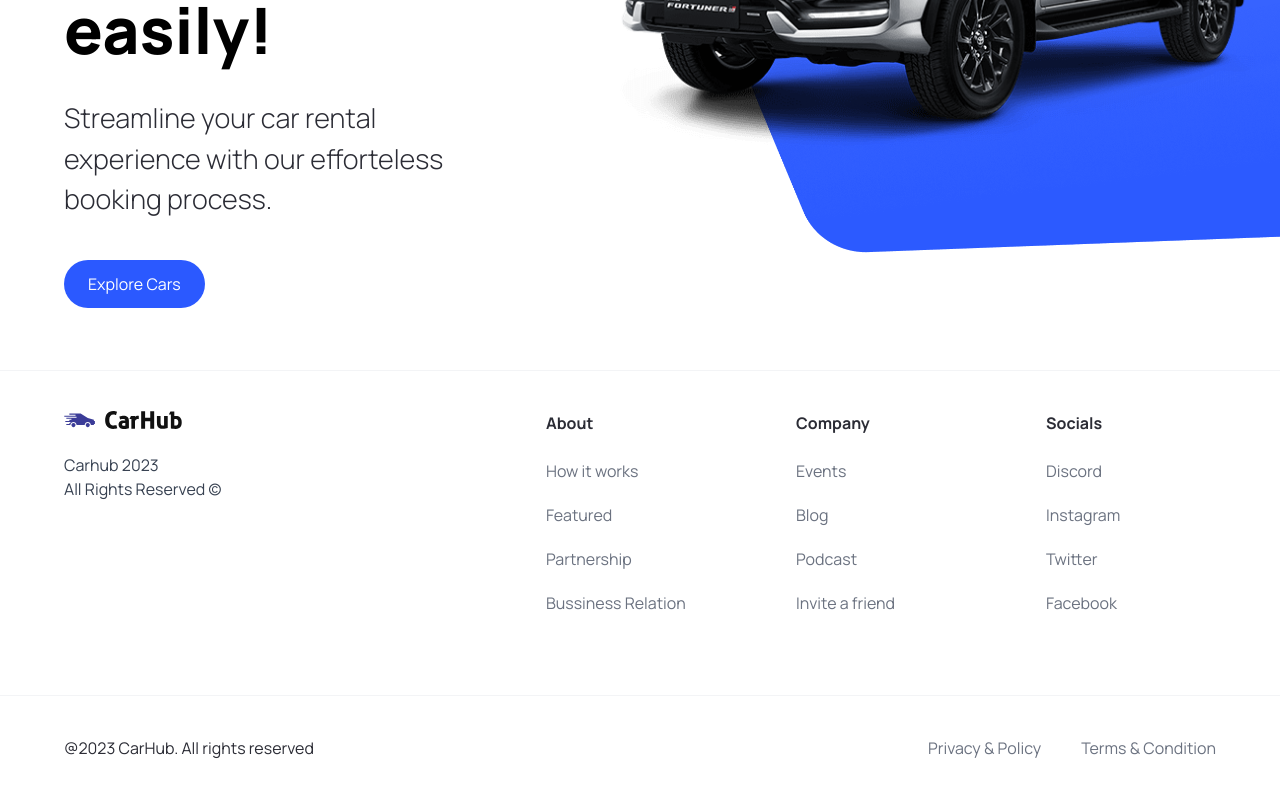
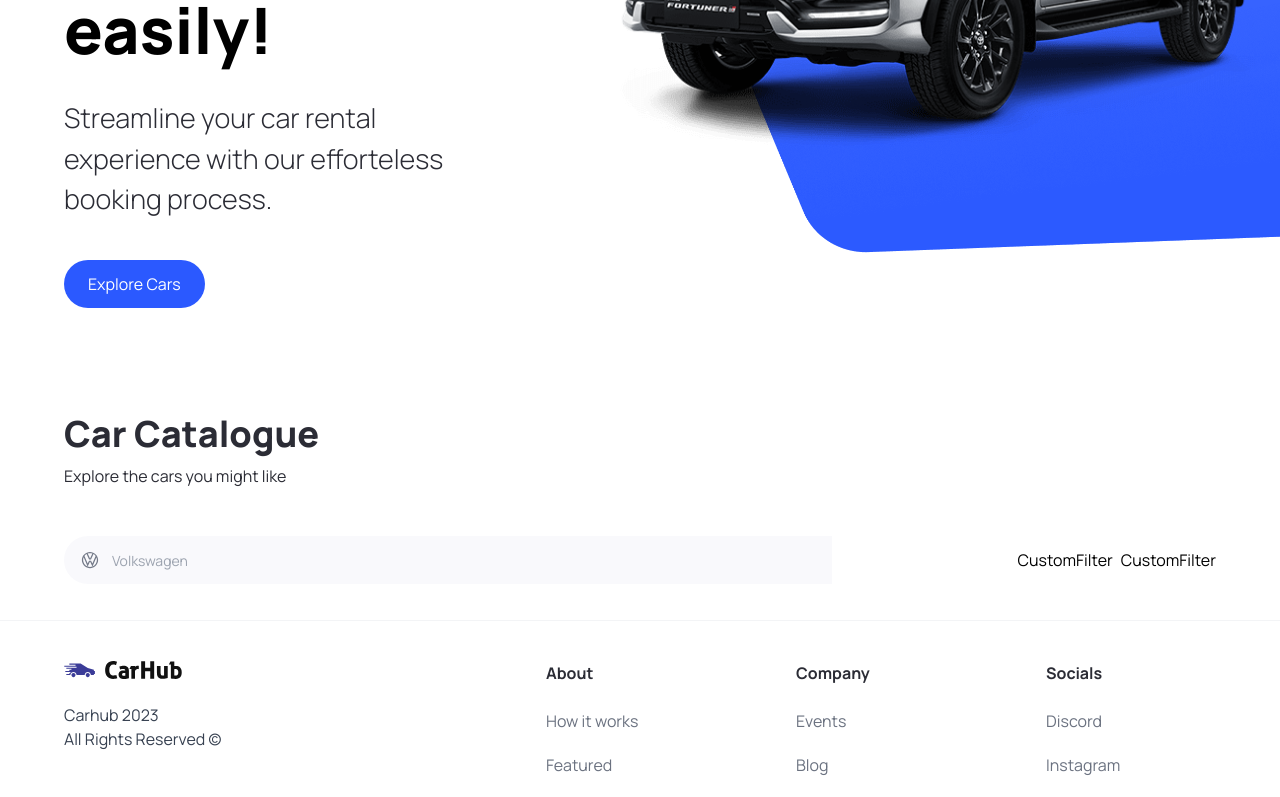
Before and after one commit to MiguelSilvaViana/nextjs-cars, a Next.js app: page / in a window 1280 px wide. Shown: the part 450-1247 px from the top of the page. Built offline with nearby package versions, Linux system fonts and the light colour scheme.

Commit message:
finish layout

```diff
--- a/app/globals.css
+++ b/app/globals.css
@@ -9,7 +9,6 @@
   padding: 0;
   box-sizing: border-box;
   font-family: 'Manrope', sans-serif;
-  /* background: #1b1b1b; */
 }
 
 /* START: General styles */
@@ -64,7 +63,7 @@
 }
 /* END: Hero styles */
 
-/* START: Home  styles */
+/* START: Home styles */
 
 .home__text-container {
   @apply flex flex-col items-start justify-start gap-y-2.5 text-black-100;
--- a/app/page.tsx
+++ b/app/page.tsx
@@ -1,10 +1,26 @@
-import { Hero } from '@/components';
 import Image from 'next/image';
+
+import { CustomFilter, Hero, Searchbar } from '@/components';
 
 export default function Home() {
   return (
     <main className='overflow-hidden'>
       <Hero />
+
+      <div className='mt-12 padding-x padding-y max-width' id='discover'>
+        <div className='home__text-container'>
+          <h1 className='text-4xl font-extrabold'>Car Catalogue</h1>
+          <p>Explore the cars you might like</p>
+        </div>
+
+        <div className='home__filters'>
+          <Searchbar />
+          <div className='home__filter-container'>
+            <CustomFilter title='fuel' />
+            <CustomFilter title='year' />
+          </div>
+        </div>
+      </div>
     </main>
   );
 }
--- /dev/null
+++ b/components/CustomFilter.tsx
@@ -0,0 +1,7 @@
+import React from 'react';
+
+const CustomFilter = () => {
+  return <div>CustomFilter</div>;
+};
+
+export default CustomFilter;
--- /dev/null
+++ b/components/SearchManufacturer.tsx
@@ -0,0 +1,102 @@
+'use client';
+
+import { useState, Fragment } from 'react';
+import { Combobox, Transition } from '@headlessui/react';
+import Image from 'next/image';
+
+import { manufacturers } from '@/constants';
+import { SearchManufacturerProps } from '@/types';
+
+const SearchManufacturer = ({
+  manufacturer,
+  setManufacturer,
+}: SearchManufacturerProps) => {
+  const [query, setQuery] = useState('');
+
+  const filteredManufacturers =
+    query === ''
+      ? manufacturers
+      : manufacturers.filter((item) =>
+          item
+            .toLowerCase()
+            .replace(/\search/g, '')
+            .includes(query.toLowerCase().replace(/\search/g, '')),
+        );
+
+  return (
+    <div className='search-manufacturer'>
+      <Combobox value={manufacturer} onChange={setManufacturer}>
+        <div className='relative w-full'>
+          <Combobox.Button className='absolute top-[14px]'>
+            <Image
+              src='/car-logo.svg'
+              width={20}
+              height={20}
+              className='ml-4'
+              alt='Car Logo'
+            />
+          </Combobox.Button>
+
+          <Combobox.Input
+            className='search-manufacturer__input'
+            placeholder='Volkswagen'
+            displayValue={(manufacturer: string) => manufacturer}
+            onChange={(e) => setQuery(e.target.value)}
+          />
+
+          <Transition
+            as={Fragment}
+            leave='transition ease-in duration-100'
+            leaveFrom='opacity-100'
+            leaveTo='opacity-0'
+            afterLeave={() => setQuery('')} // Reset the search query after the transition completes
+          >
+            <Combobox.Options
+              className='absolute w-full py-1 mt-1 overflow-auto text-base bg-white rounded-md shadow-lg max-h-60 ring-1 ring-black ring-opacity-5 focus:outline-none sm:text-sm'
+              static>
+              {filteredManufacturers.length === 0 && query !== '' ? (
+                <Combobox.Option
+                  value={query}
+                  className='search-manufacturer__option'>
+                  Create "{query}"
+                </Combobox.Option>
+              ) : (
+                filteredManufacturers.map((item) => (
+                  <Combobox.Option
+                    key={item}
+                    className={({ active }) =>
+                      `relative search-manufacturer__option ${
+                        active ? 'bg-primary-blue text-white' : 'text-gray-900'
+                      }`
+                    }
+                    value={item}>
+                    {({ selected, active }) => (
+                      <>
+                        <span
+                          className={`block truncate ${
+                            selected ? 'font-medium' : 'font-normal'
+                          }`}>
+                          {item}
+                        </span>
+
+                        {/* Show an active blue background color if the option is selected */}
+                        {selected ? (
+                          <span
+                            className={`absolute inset-y-0 left-0 flex items-center pl-3 ${
+                              active ? 'text-white' : 'text-teal-600'
+                            }`}></span>
+                        ) : null}
+                      </>
+                    )}
+                  </Combobox.Option>
+                ))
+              )}
+            </Combobox.Options>
+          </Transition>
+        </div>
+      </Combobox>
+    </div>
+  );
+};
+
+export default SearchManufacturer;
--- /dev/null
+++ b/components/Searchbar.tsx
@@ -0,0 +1,25 @@
+'use client';
+
+import React from 'react';
+import { useState } from 'react';
+
+import { SearchManufacturer } from './';
+
+const Searchbar = () => {
+  const [manufacturer, setManufacturer] = useState('');
+
+  const handleSearch = () => {};
+
+  return (
+    <form className='searchbar' onSubmit={handleSearch}>
+      <div className='searchbar__item'>
+        <SearchManufacturer
+          manufacturer={manufacturer}
+          setManufacturer={setManufacturer}
+        />
+      </div>
+    </form>
+  );
+};
+
+export default Searchbar;
--- a/components/index.tsx
+++ b/components/index.tsx
@@ -2,5 +2,16 @@
 import CustomButton from './CustomButton';
 import Footer from './Footer';
 import Navbar from './Navbar';
+import Searchbar from './Searchbar';
+import CustomFilter from './CustomFilter';
+import SearchManufacturer from './SearchManufacturer';
 
-export { Hero, CustomButton, Footer, Navbar };
+export {
+  Hero,
+  CustomButton,
+  Footer,
+  Navbar,
+  Searchbar,
+  CustomFilter,
+  SearchManufacturer,
+};
--- a/package.json
+++ b/package.json
@@ -9,6 +9,7 @@
     "lint": "next lint"
   },
   "dependencies": {
+    "@headlessui/react": "^1.7.15",
     "@types/node": "20.3.1",
     "@types/react": "18.2.14",
     "@types/react-dom": "18.2.6",
--- a/types/index.ts
+++ b/types/index.ts
@@ -6,3 +6,8 @@
   handleClick?: MouseEventHandler<HTMLButtonElement>;
   btnType?: 'button' | 'submit';
 }
+
+export interface SearchManufacturerProps {
+  manufacturer: string;
+  setManufacturer: (manufacturer: string) => void;
+}
```
Also changed, not shown: 1 other file (tests, documents, lock files or other folders).
